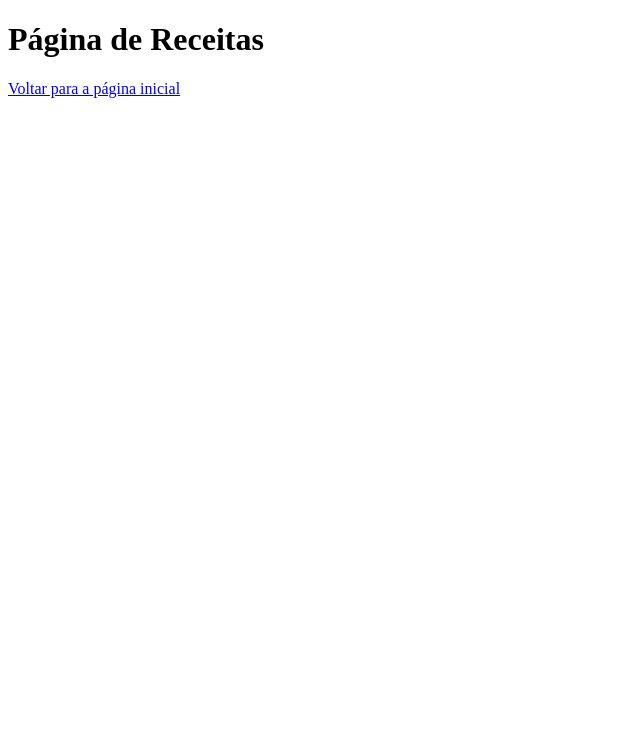
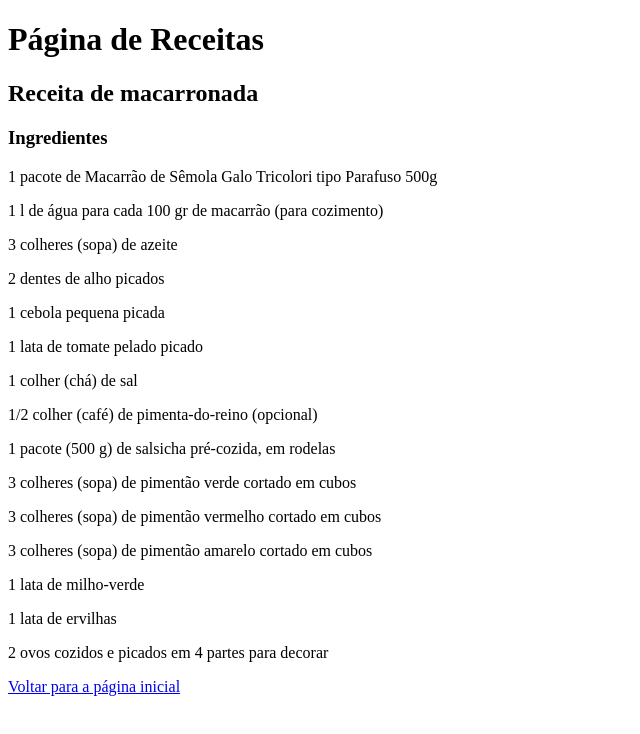
Before and after one commit to RicardoParana/primeirotrabalhogit, a plain HTML site: page Receitas.html in a window 1280 px wide. Shown: the whole page, without its empty margins (0-640 px from the left). Drawn offline with Linux system fonts and the light colour scheme.

Commit message:
Acrescentando receita de macarronada

```diff
--- a/Receitas.html
+++ b/Receitas.html
@@ -1,5 +1,5 @@
 <!DOCTYPE html>
-<html lang="en">
+<html lang="en"
 <head>
     <meta charset="UTF-8">
     <meta http-equiv="X-UA-Compatible" content="IE=edge">
@@ -8,6 +8,23 @@
 </head>
 <body>
      <h1>Página de Receitas</h1>
+     <h2>Receita de macarronada </h2>
+     <h3>Ingredientes</h3>
+     <p>1 pacote de Macarrão de Sêmola Galo Tricolori tipo Parafuso 500g</p>
+     <p>1 l de água para cada 100 gr de macarrão (para cozimento)</p>
+     <p>3 colheres (sopa) de azeite</p>
+     <p>2 dentes de alho picados</p>
+     <p>1 cebola pequena picada</p>
+     <p>1 lata de tomate pelado picado</p>
+     <p>1 colher (chá) de sal</p>
+     <p>1/2 colher (café) de pimenta-do-reino (opcional)</p>
+     <p>1 pacote (500 g) de salsicha pré-cozida, em rodelas</p>
+     <p>3 colheres (sopa) de pimentão verde cortado em cubos</p>
+     <p>3 colheres (sopa) de pimentão vermelho cortado em cubos</p>
+     <p>3 colheres (sopa) de pimentão amarelo cortado em cubos</p>
+     <p>1 lata de milho-verde</p>
+     <p>1 lata de ervilhas</p>
+     <p>2 ovos cozidos e picados em 4 partes para decorar</p>
      <a href="index.html">Voltar para a página inicial</a>
 </body>
 </html>
```
Also changed, not shown: index.html (+1 -1 lines).
